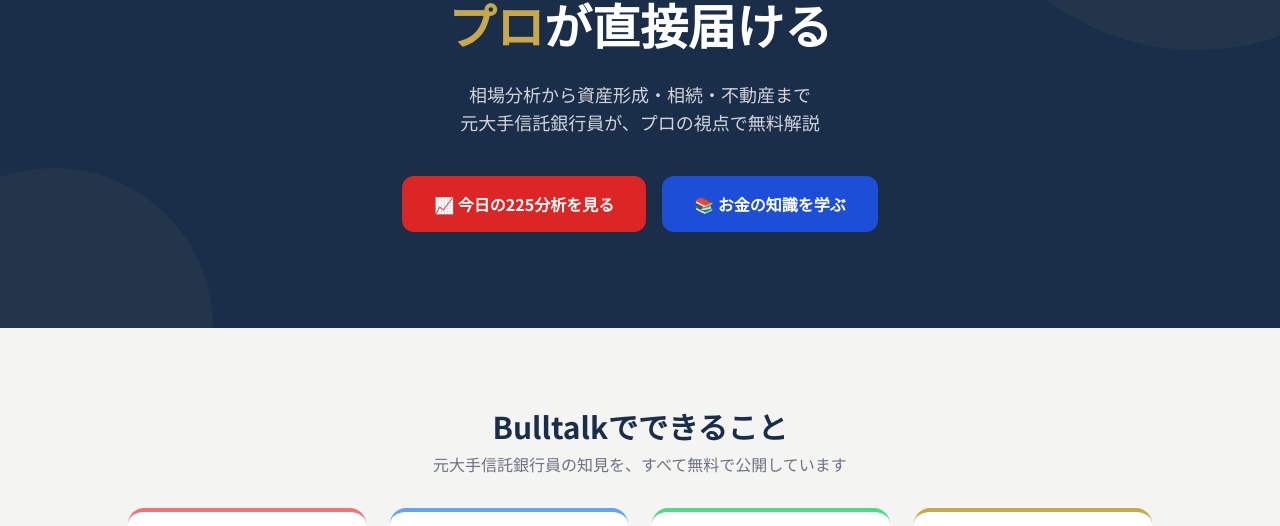
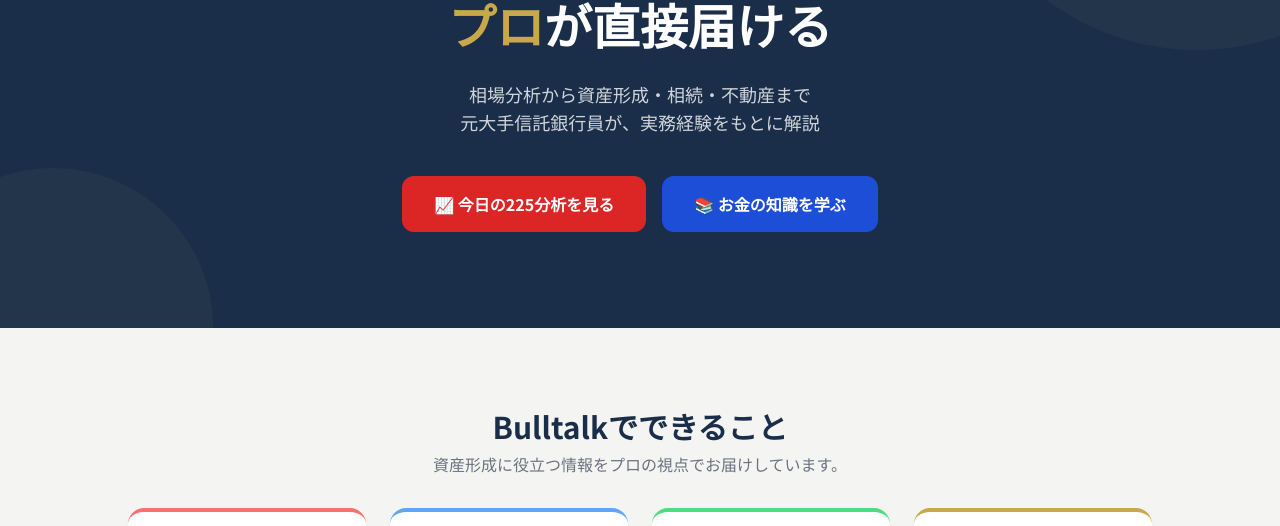
Before and after one commit to tanima3232-eng/bulltalk, a Next.js app: page / in a window 1280 px wide. Shown: the part 272-798 px from the top of the page. Built offline with nearby package versions, Linux system fonts and the light colour scheme; no server answers.

Commit message:
サブタイトルを「資産形成に役立つ情報をプロの視点でお届けしています。」に変更

```diff
--- a/app/page.tsx
+++ b/app/page.tsx
@@ -78,7 +78,7 @@ export default async function HomePage() {
             </h1>
             <p className="text-white/80 text-base md:text-lg leading-relaxed mb-10 max-w-2xl mx-auto">
               相場分析から資産形成・相続・不動産まで<br />
-              元大手信託銀行員が、プロの視点で無料解説
+              元大手信託銀行員が、実務経験をもとに解説
             </p>
             <div className="flex flex-col sm:flex-row gap-4 justify-center">
               <Link href="/market" className="btn-red text-base px-8 py-4 rounded-xl">
@@ -96,7 +96,7 @@ export default async function HomePage() {
           <div className="max-w-5xl mx-auto">
             <h2 className="section-title text-center">Bulltalkでできること</h2>
             <p className="section-subtitle text-center">
-              元大手信託銀行員の知見を、すべて無料で公開しています
+              資産形成に役立つ情報をプロの視点でお届けしています。
             </p>
             <div className="grid grid-cols-1 sm:grid-cols-2 lg:grid-cols-4 gap-6">
               {serviceCards.map((card) => (
```
